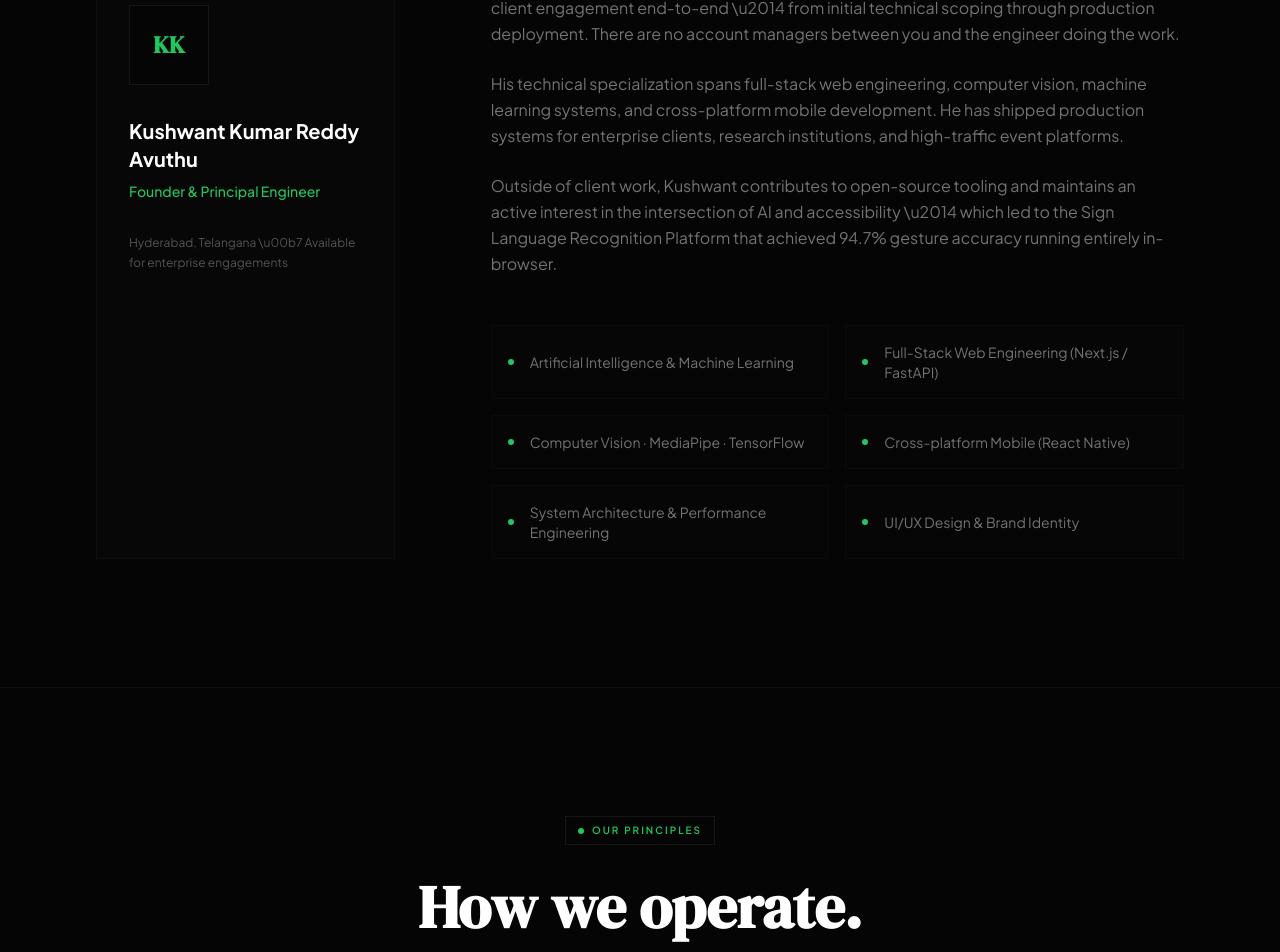
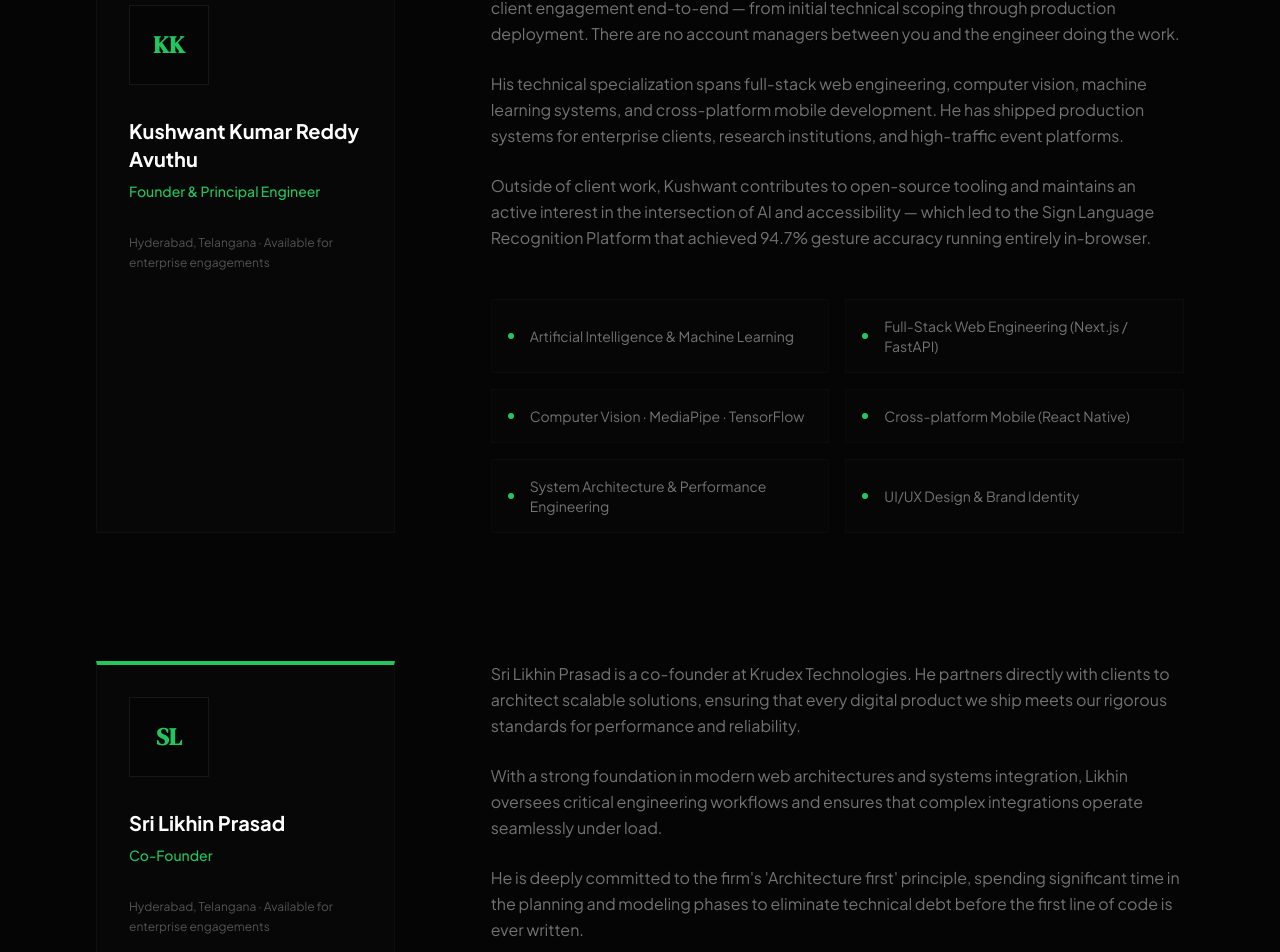
Before and after one commit to mdeocder24/Krudex-Tech, a Next.js app: page /about in a window 1280 px wide. Shown: the part 1886-2838 px from the top of the page. Built offline with nearby package versions, Linux system fonts and the light colour scheme.

Commit message:
feat: implement home, work, and about pages with custom navbar and layout components

```diff
--- a/src/app/about/page.tsx
+++ b/src/app/about/page.tsx
@@ -32,6 +32,33 @@ const skillsData = [
   "Cross-platform Mobile (React Native)",
   "System Architecture & Performance Engineering",
   "UI/UX Design & Brand Identity"
+];
+
+const foundersData = [
+  {
+    initials: "KK",
+    name: "Kushwant Kumar Reddy Avuthu",
+    role: "Founder & Principal Engineer",
+    location: "Hyderabad, Telangana \u00b7 Available for enterprise engagements",
+    bio: [
+      "Kushwant is the founding engineer and principal at Krudex Technologies. He leads every client engagement end-to-end \u2014 from initial technical scoping through production deployment. There are no account managers between you and the engineer doing the work.",
+      "His technical specialization spans full-stack web engineering, computer vision, machine learning systems, and cross-platform mobile development. He has shipped production systems for enterprise clients, research institutions, and high-traffic event platforms.",
+      "Outside of client work, Kushwant contributes to open-source tooling and maintains an active interest in the intersection of AI and accessibility \u2014 which led to the Sign Language Recognition Platform that achieved 94.7% gesture accuracy running entirely in-browser."
+    ],
+    showSkills: true
+  },
+  {
+    initials: "SL",
+    name: "Sri Likhin Prasad",
+    role: "Co-Founder",
+    location: "Hyderabad, Telangana \u00b7 Available for enterprise engagements",
+    bio: [
+      "Sri Likhin Prasad is a co-founder at Krudex Technologies. He partners directly with clients to architect scalable solutions, ensuring that every digital product we ship meets our rigorous standards for performance and reliability.",
+      "With a strong foundation in modern web architectures and systems integration, Likhin oversees critical engineering workflows and ensures that complex integrations operate seamlessly under load.",
+      "He is deeply committed to the firm's 'Architecture first' principle, spending significant time in the planning and modeling phases to eliminate technical debt before the first line of code is ever written."
+    ],
+    showSkills: false
+  }
 ];
 
 const principlesData = [
@@ -178,11 +205,13 @@ export default function AboutPage() {
               </span>
             </div>
             <h2 className="font-serif text-5xl md:text-6xl text-white font-bold">
-              The person behind the work.
+              The people behind the work.
             </h2>
           </motion.div>
 
-          <div className="grid grid-cols-1 lg:grid-cols-12 gap-16 lg:gap-24">
+          <div className="flex flex-col gap-24 lg:gap-32">
+            {foundersData.map((founder, index) => (
+              <div key={index} className="grid grid-cols-1 lg:grid-cols-12 gap-16 lg:gap-24">
                 <motion.div
                   initial={{ opacity: 0, scale: 0.95 }}
                   whileInView={{ opacity: 1, scale: 1 }}
@@ -192,12 +221,12 @@ export default function AboutPage() {
                 >
                   <div className="bg-krudex-card/40 border border-krudex-border/50 p-8 border-t-4 border-t-krudex-green h-full">
                     <div className="w-20 h-20 bg-krudex-black border border-krudex-border flex items-center justify-center mb-8">
-                  <span className="font-serif text-2xl font-bold text-krudex-green">KK</span>
+                      <span className="font-serif text-2xl font-bold text-krudex-green">{founder.initials}</span>
                     </div>
-                <h3 className="text-white font-bold text-xl mb-2">Kushwant Kumar Reddy Avuthu</h3>
-                <p className="text-krudex-green text-sm font-medium mb-8">Founder & Principal Engineer</p>
+                    <h3 className="text-white font-bold text-xl mb-2">{founder.name}</h3>
+                    <p className="text-krudex-green text-sm font-medium mb-8">{founder.role}</p>
                     <p className="text-krudex-muted/70 text-xs leading-relaxed">
-                  Hyderabad, Telangana \u00b7 Available for enterprise engagements
+                      {founder.location}
                     </p>
                   </div>
                 </motion.div>
@@ -210,17 +239,12 @@ export default function AboutPage() {
                   className="lg:col-span-8 flex flex-col justify-center"
                 >
                   <div className="flex flex-col gap-6 text-krudex-muted text-base leading-relaxed mb-12">
-                <p>
-                  Kushwant is the founding engineer and principal at Krudex Technologies. He leads every client engagement end-to-end \u2014 from initial technical scoping through production deployment. There are no account managers between you and the engineer doing the work.
-                </p>
-                <p>
-                  His technical specialization spans full-stack web engineering, computer vision, machine learning systems, and cross-platform mobile development. He has shipped production systems for enterprise clients, research institutions, and high-traffic event platforms.
-                </p>
-                <p>
-                  Outside of client work, Kushwant contributes to open-source tooling and maintains an active interest in the intersection of AI and accessibility \u2014 which led to the Sign Language Recognition Platform that achieved 94.7% gesture accuracy running entirely in-browser.
-                </p>
+                    {founder.bio.map((paragraph, pIdx) => (
+                      <p key={pIdx}>{paragraph}</p>
+                    ))}
                   </div>
 
+                  {founder.showSkills && (
                     <div className="grid grid-cols-1 md:grid-cols-2 gap-4">
                       {skillsData.map((skill, idx) => (
                         <div key={idx} className="flex items-center gap-4 bg-krudex-card/30 border border-krudex-border/30 p-4">
@@ -229,7 +253,10 @@ export default function AboutPage() {
                         </div>
                       ))}
                     </div>
+                  )}
                 </motion.div>
+              </div>
+            ))}
           </div>
         </div>
       </section>
--- a/src/app/page.tsx
+++ b/src/app/page.tsx
@@ -2,7 +2,6 @@ import Navbar from '@/components/Navbar';
 import Hero from '@/components/Hero';
 import Stats from '@/components/Stats';
 import Services from '@/components/Services';
-import SelectedWork from '@/components/SelectedWork';
 import CTA from '@/components/CTA';
 import Footer from '@/components/Footer';
 
@@ -13,7 +12,6 @@ export default function Home() {
       <Hero />
       <Stats />
       <Services />
-      <SelectedWork />
       <CTA />
       <Footer />
     </main>
--- /dev/null
+++ b/src/app/work/page.tsx
@@ -0,0 +1,21 @@
+"use client";
+
+import React from 'react';
+import Navbar from '@/components/Navbar';
+import SelectedWork from '@/components/SelectedWork';
+import Footer from '@/components/Footer';
+import ServicesCTA from '@/components/ServicesCTA';
+
+export default function WorkPage() {
+  return (
+    <main className="min-h-screen bg-krudex-black selection:bg-krudex-green selection:text-krudex-black flex flex-col">
+      <Navbar />
+      {/* Adding padding to account for the fixed navbar */}
+      <div className="pt-24">
+        <SelectedWork />
+      </div>
+      <ServicesCTA />
+      <Footer />
+    </main>
+  );
+}
--- a/src/components/Footer.tsx
+++ b/src/components/Footer.tsx
@@ -39,7 +39,8 @@ const Footer = () => {
           <div className="md:col-span-3 lg:col-span-3 flex flex-col">
             <h4 className="text-[10px] text-krudex-green font-mono uppercase tracking-[0.2em] mb-6">Contact</h4>
             <div className="flex flex-col gap-4 text-sm text-krudex-muted">
-              <a href="mailto:hello@krudex.in" className="hover:text-white transition-colors w-fit">hello@krudex.in</a>
+              <a href="mailto:contact@krudextechnologies.in" className="hover:text-white transition-colors w-fit">contact@krudextechnologies.in</a>
+              <p>+91 89782 61053, +91 94902 48160</p>
               <p>Hyderabad, Telangana</p>
               <p>Response within 24 hrs</p>
             </div>
--- a/src/components/Navbar.tsx
+++ b/src/components/Navbar.tsx
@@ -26,7 +26,7 @@ const Navbar = () => {
         {['Services', 'Our Work', 'About', 'Contact'].map((item) => (
           <Link
             key={item}
-            href={item === 'Services' ? '/services' : item === 'About' ? '/about' : item === 'Contact' ? '/contact' : `/#${item.toLowerCase().replace(' ', '-')}`}
+            href={item === 'Services' ? '/services' : item === 'About' ? '/about' : item === 'Contact' ? '/contact' : item === 'Our Work' ? '/work' : `/#${item.toLowerCase().replace(' ', '-')}`}
             className="text-sm text-krudex-muted hover:text-white transition-colors"
           >
             {item}
```
Lines whose indentation alone changed are shown as unchanged.
